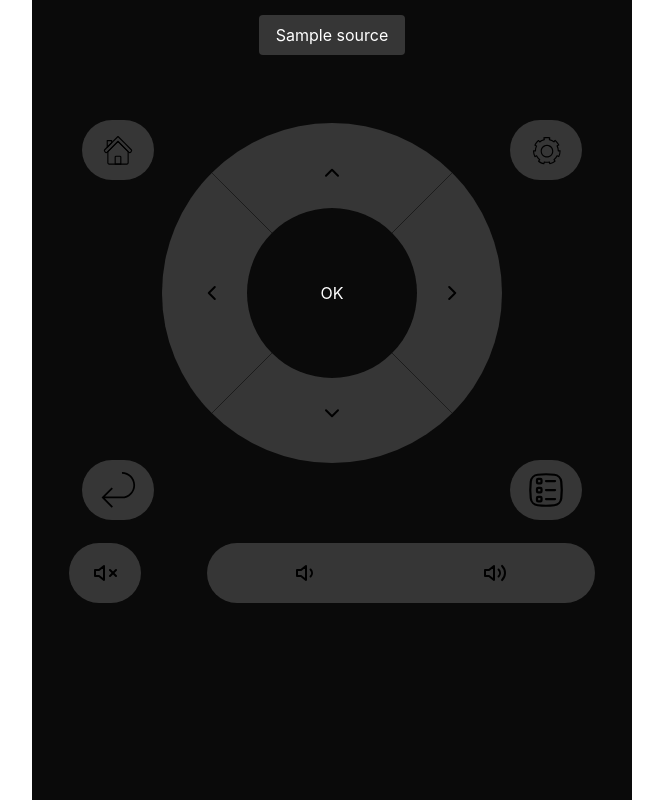
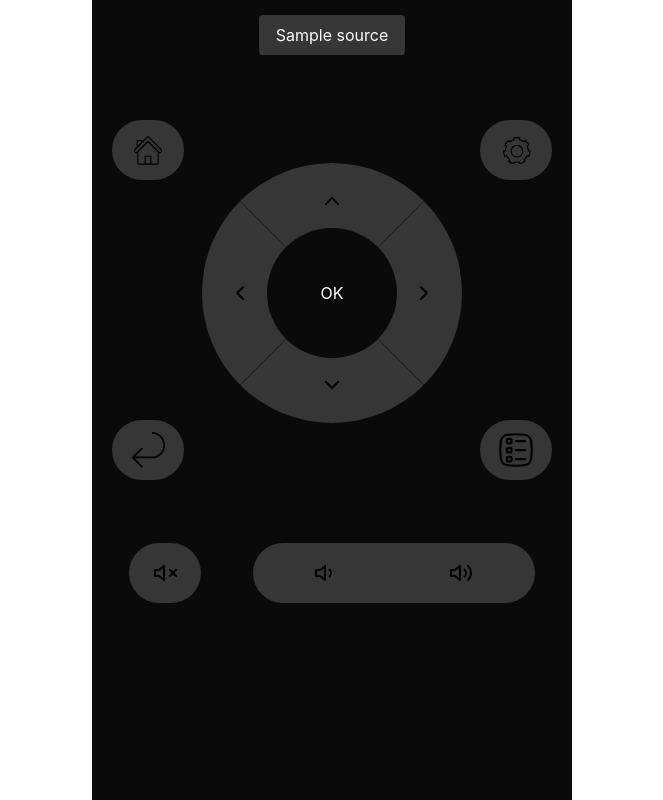
Before and after one commit to brockroadhouse/lgtv-remote, a Python web app: template templates/index.html in a window 1280 px wide. Shown: the whole page, without its empty margins (308-971 px from the left). Run offline with Jinja, Linux system fonts and the light colour scheme; the template is opened without the code that fills it: most values are stand-ins (such as "Sample title", 1, 10 or a date in 2020).

Commit message:
only hdmi inputs and buttons work

```diff
--- a/static/css/custom.css
+++ b/static/css/custom.css
@@ -7,7 +7,7 @@ body {
 
   .container {
     min-height: 100vh;
-    max-width: 600px !important;
+    max-width: 480px !important;
     background-color: #0a0a0a;
     /* flex-grow: 0; */
     /* border-radius: 20px; */
@@ -72,8 +72,8 @@ body {
   Center Circle
   ***/
   .main-circle {
-    width: 340px;
-    height: 340px;
+    width: 260px;
+    height: 260px;
     position: relative;
     rotate: 45deg;
 
@@ -123,26 +123,26 @@ body {
 
     .home {
       position: absolute;
-      left: 50px;
+      left: 20px;
       top: 120px;
     }
 
     .back {
       position: absolute;
-      left: 50px;
-      top: 460px;
+      left: 20px;
+      top: 420px;
     }
 
     .settings {
       position: absolute;
-      right: 50px;
+      right: 20px;
       top: 120px;
     }
 
     .guide {
       position: absolute;
-      right: 50px;
-      top: 460px;
+      right: 20px;
+      top: 420px;
     }
 
   /*
--- a/templates/index.html
+++ b/templates/index.html
@@ -16,11 +16,11 @@
 		<div class="container">
 			<div class="main is-flex is-flex-direction-column">
 				<div class="is-flex is-justify-content-space-around">
-					{%for i, source in sources%}
-					<div class="x">
-						<a class="button is-dark" href="/hdmi/{{i}}">{{source}}</a>
+					<div class="buttons">
+						{%for i, source in sources%}
+							<a class="button is-dark" href="/hdmi/{{i}}">{{source}}</a>
+						{%endfor%}
 					</div>
-					{%endfor%}
 				</div>
 				<div class="is-flex is-flex-grow-1 is-justify-content-center is-align-items-center">
 					<div class="home">
@@ -52,7 +52,7 @@
 						</a>
 					</div>
 					<div class="main-circle p-2">
-						<a class="button is-dark quarter q-left" href="/button/up">
+						<a class="button is-dark quarter q-left" href="/button/left">
 							<span class="icon is-large">
 								<img src="{{ url_for('static', filename='icons/chevron-left.svg') }}" />
 							</span>
@@ -62,17 +62,17 @@
 								<img src="{{ url_for('static', filename='icons/chevron-up.svg') }}" />
 							</span>
 						</a>
-						<a class="button is-dark quarter q-right" href="/button/up">
+						<a class="button is-dark quarter q-right" href="/button/right">
 							<span class="icon is-large">
 								<img src="{{ url_for('static', filename='icons/chevron-right.svg') }}" />
 							</span>
 						</a>
-						<a class="button is-dark quarter q-down" href="/button/up">
+						<a class="button is-dark quarter q-down" href="/button/down">
 							<span class="icon is-large">
 								<img src="{{ url_for('static', filename='icons/chevron-down.svg') }}" />
 							</span>
 						</a>
-						<a class="button is-black circle-center">
+						<a class="button is-black circle-center" href="/button/ok">
 							OK
 						</a>
 						<!-- < -->
@@ -95,7 +95,7 @@
 							</a>
 						</p>
 					</div>
-					<div class="column volume-buttons">
+					<div class="column volume-buttons ml-4">
 						<div class="tabs is-toggle is-toggle-rounded is-fullwidth">
 							<ul>
 								<li class="no-outline">
```
Also changed, not shown: app.py (+50 -21 lines), requirements.txt (+2 -16 lines), README.md, 1 other file.
